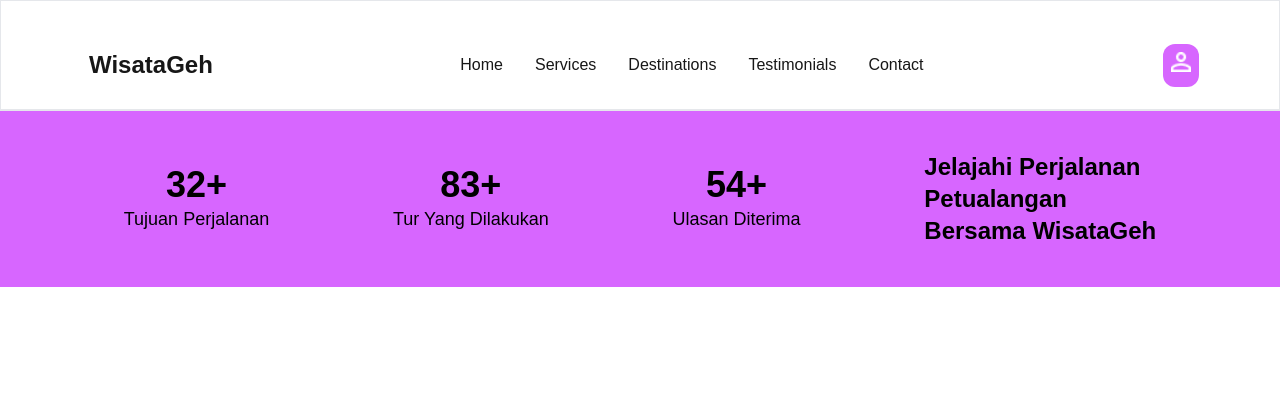
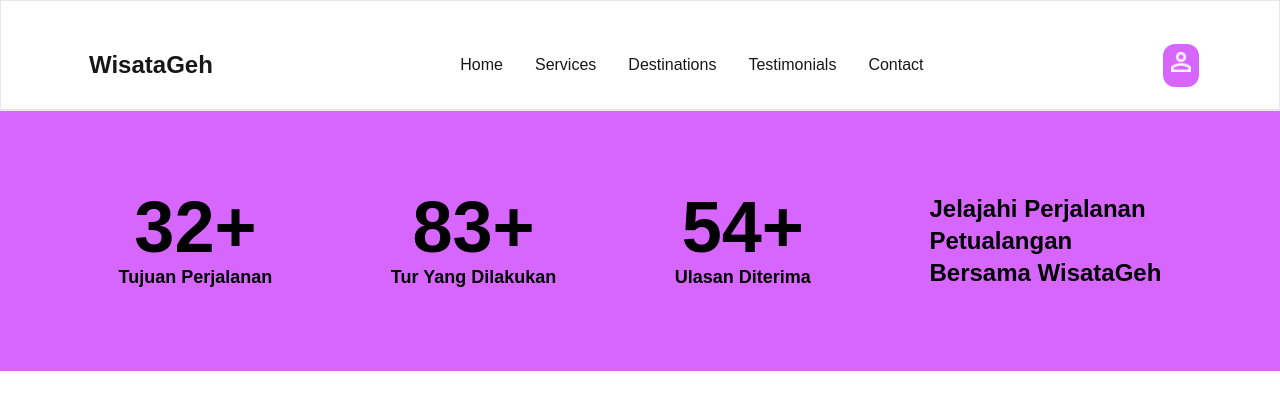
Before and after one commit to RakaAgiSaputra/PW2-22B-ONDEMANDE, a Next.js app in the folder Program/wisatageh-app/: page / in a window 1280 px wide. Shown: the top 410 px of the page. Built offline with nearby package versions, Linux system fonts and the light colour scheme.

Commit message:
aqgit: create achievement section

```diff
--- a/Program/wisatageh-app/components/ui/halaman_utama/Achievement.tsx
+++ b/Program/wisatageh-app/components/ui/halaman_utama/Achievement.tsx
@@ -2,22 +2,22 @@
 
 export default function Achievement() {
   return (
-    <section className="bg-primaryColor py-10 text-center">
+    <section className="bg-primaryColor py-20 text-center">
       <div className="flex flex-col md:flex-row justify-evenly items-center text-black space-y-6 md:space-y-0">
         <div>
-          <h1 className="text-4xl font-bold">32+</h1>
-          <p className="text-lg">Tujuan Perjalanan</p>
+          <h1 className="text-7xl font-bold">32+</h1>
+          <p className="text-lg font-bold">Tujuan Perjalanan</p>
         </div>
         <div>
-          <h1 className="text-4xl font-bold">83+</h1>
-          <p className="text-lg">Tur Yang Dilakukan</p>
+          <h1 className="text-7xl font-bold">83+</h1>
+          <p className="text-lg font-bold">Tur Yang Dilakukan</p>
         </div>
         <div>
-          <h1 className="text-4xl font-bold">54+</h1>
-          <p className="text-lg">Ulasan Diterima</p>
+          <h1 className="text-7xl font-bold">54+</h1>
+          <p className="text-lg font-bold">Ulasan Diterima</p>
         </div>
         <div className="text-left">
-          <h2 className="text-2xl font-bold">
+          <h2 className="text-2xl font-extrabold">
             Jelajahi Perjalanan <br />
             Petualangan <br />
             Bersama WisataGeh
```
